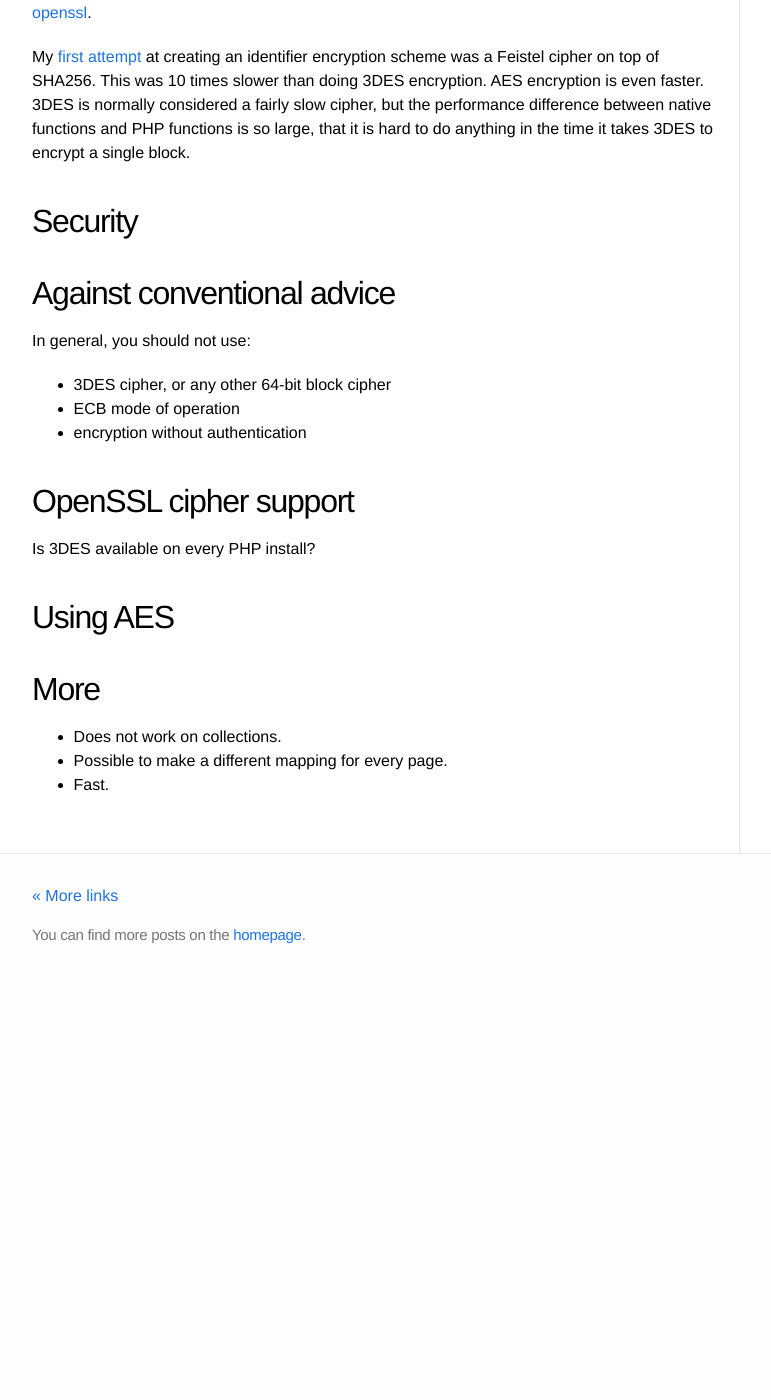
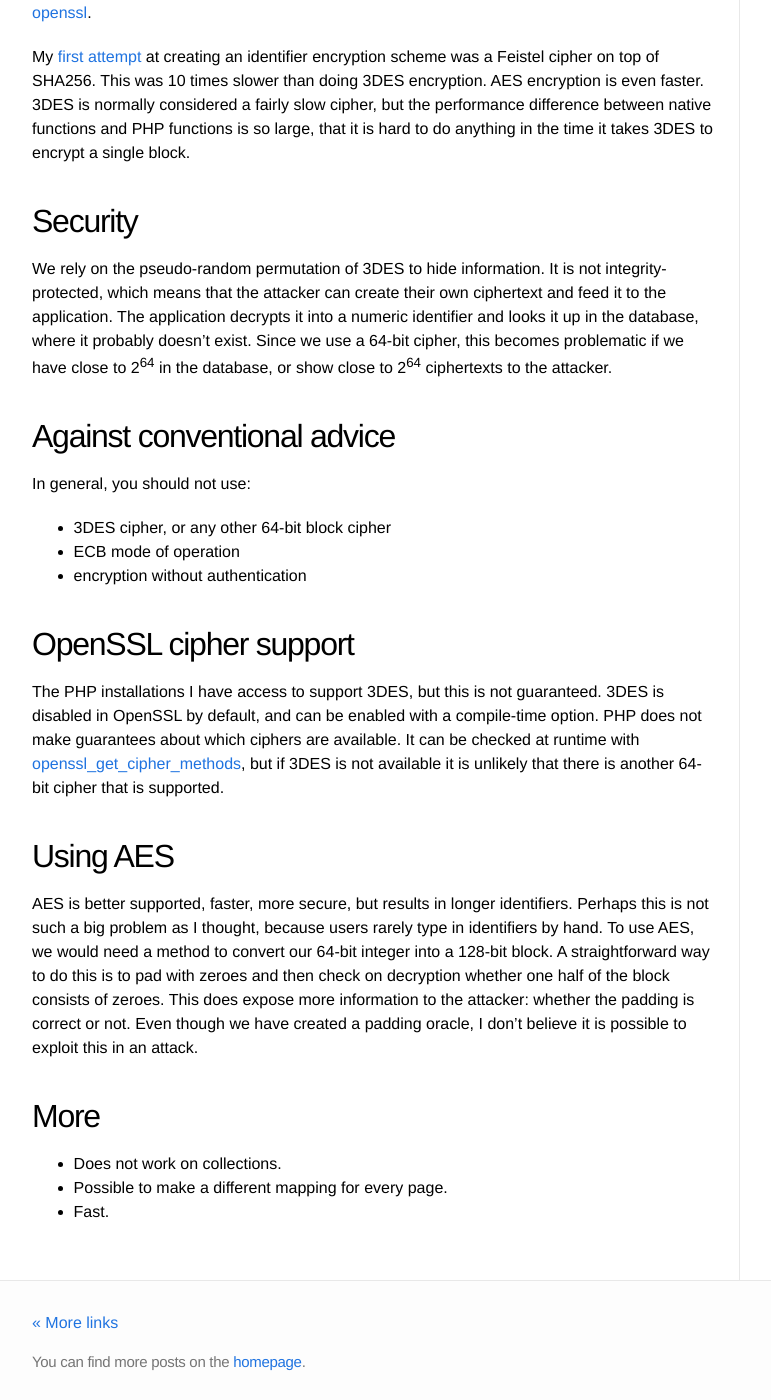
Before and after one commit to Sjord/Sjord.github.io, a Jekyll site: the page built from _posts/2025-02-04-encrypting-identifiers-in-practice.md, in a window 1280 px wide and 1400 px high, scrolled down 2069 px. Shown: the whole window, without its empty margins (108-879 px from the left). Built offline with Jekyll 4.4.1, drawn with Linux system fonts in a browser that asks for light colours; before the commit the page ends 3046 px from its top, so only the background shows below that.

Commit message:
Write more about identifier encryption

```diff
--- a/_posts/2025-02-04-encrypting-identifiers-in-practice.md
+++ b/_posts/2025-02-04-encrypting-identifiers-in-practice.md
@@ -64,6 +64,7 @@ My [first attempt](https://github.com/Sjord/feistel-cipher) at creating an ident
 
 ## Security
 
+We rely on the pseudo-random permutation of 3DES to hide information. It is not integrity-protected, which means that the attacker can create their own ciphertext and feed it to the application. The application decrypts it into a numeric identifier and looks it up in the database, where it probably doesn't exist. Since we use a 64-bit cipher, this becomes problematic if we have close to 2<sup>64</sup> in the database, or show close to 2<sup>64</sup> ciphertexts to the attacker.
 
 ## Against conventional advice
 
@@ -73,15 +74,13 @@ In general, you should not use:
 - ECB mode of operation
 - encryption without authentication
 
-
-
 ## OpenSSL cipher support
 
-Is 3DES available on every PHP install?
+The PHP installations I have access to support 3DES, but this is not guaranteed. 3DES is disabled in OpenSSL by default, and can be enabled with a compile-time option. PHP does not make guarantees about which ciphers are available. It can be checked at runtime with [openssl\_get\_cipher\_methods](https://www.php.net/manual/en/function.openssl-get-cipher-methods.php), but if 3DES is not available it is unlikely that there is another 64-bit cipher that is supported.
 
 ## Using AES
 
-
+AES is better supported, faster, more secure, but results in longer identifiers. Perhaps this is not such a big problem as I thought, because users rarely type in identifiers by hand. To use AES, we would need a method to convert our 64-bit integer into a 128-bit block. A straightforward way to do this is to pad with zeroes and then check on decryption whether one half of the block consists of zeroes. This does expose more information to the attacker: whether the padding is correct or not. Even though we have created a padding oracle, I don't believe it is possible to exploit this in an attack.
 
 ## More
 
```
